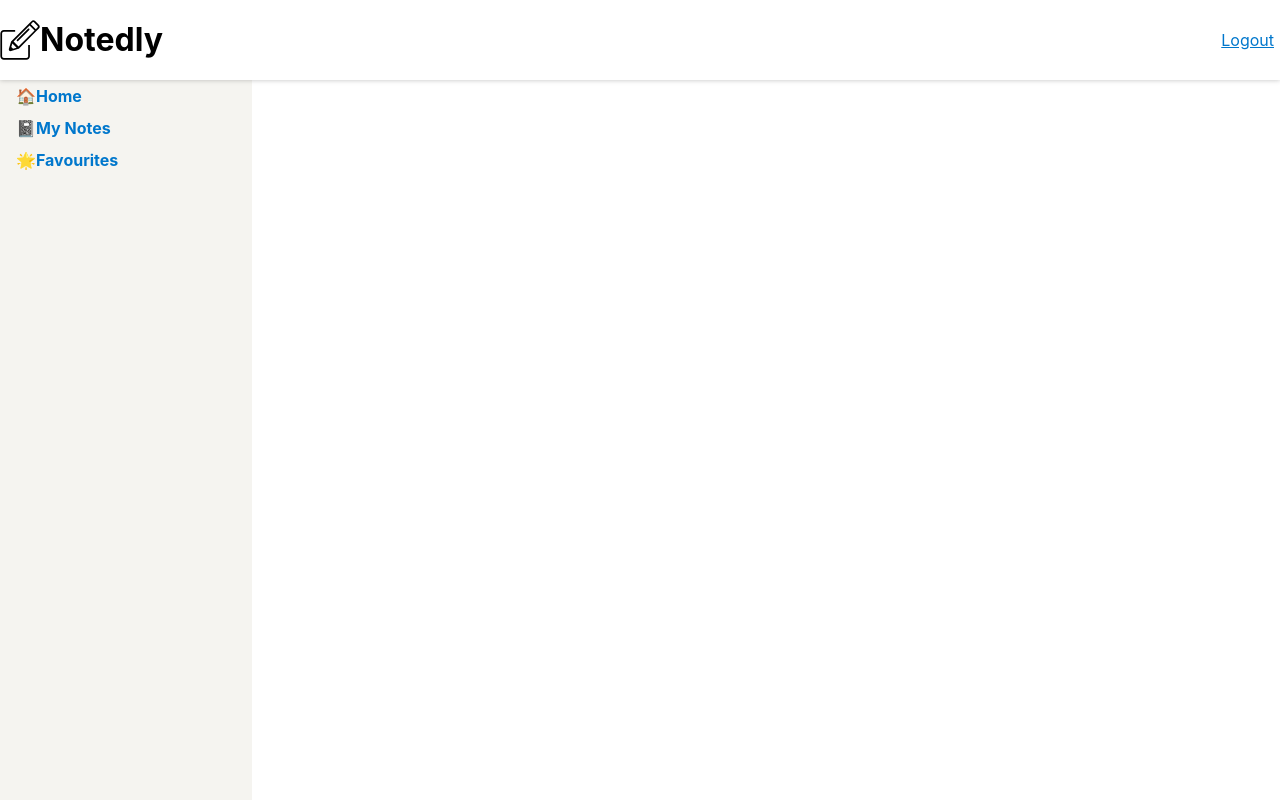
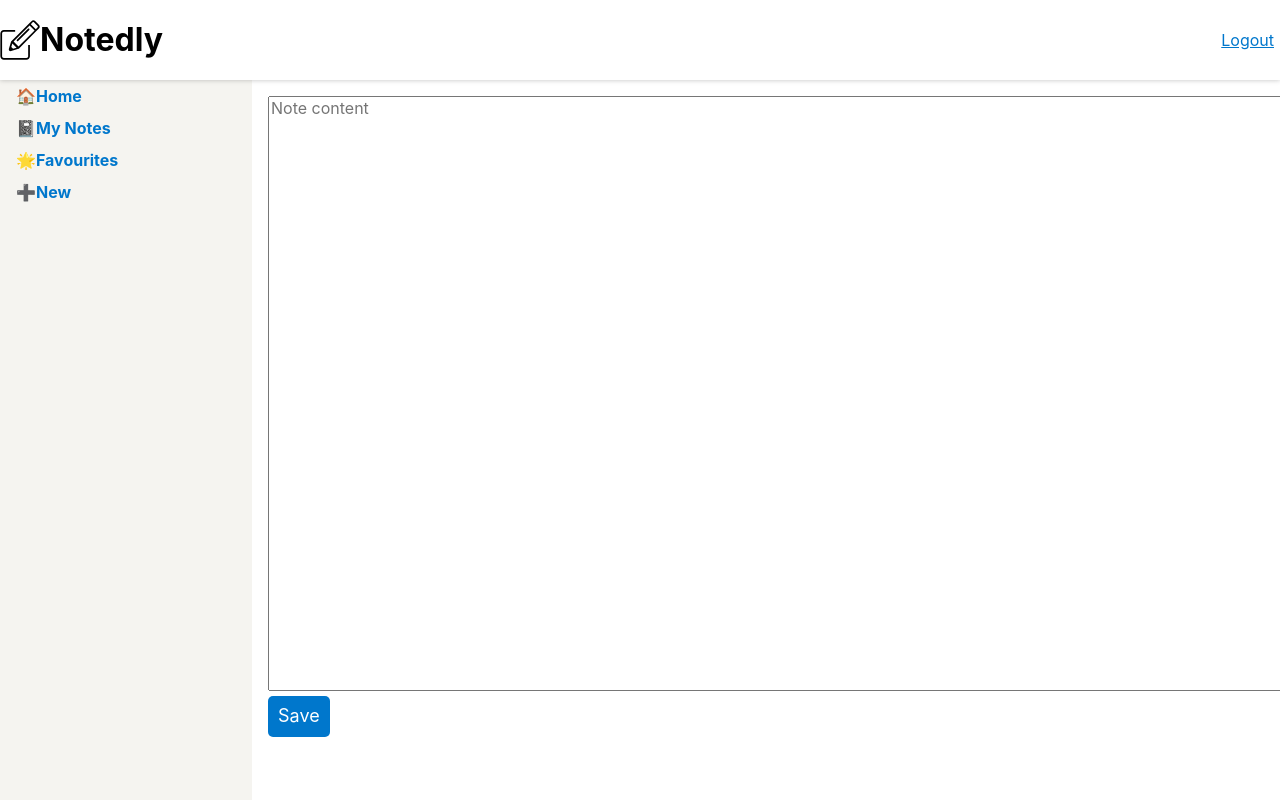
Before and after one commit to Goldenbwuoy/MERN-apollo-graphQL-app, a React (Create React App) app in the folder client/: page /new in a window 1280 px wide. Built offline with nearby package versions, Linux system fonts and the light colour scheme; no server answers; sample sign-in values are in the browser's storage.

Commit message:
setup new note page and the newNote mutation (all queries have been moved into their own file in gql/queries.js)

```diff
--- a/client/src/App.js
+++ b/client/src/App.js
@@ -8,6 +8,7 @@
 import Pages from "./pages";
 import { setContext } from "apollo-link-context";
 import GlobalStyle from "./components/GlobalStyle";
+import { IS_LOGGED_IN } from "./gql/queries";
 
 // configure our API URI and cache
 const uri = process.env.REACT_APP_API_URI;
@@ -37,14 +38,6 @@
 	isLoggedIn: !!localStorage.getItem("token"),
 };
 
-const IS_LOGGED_IN = gql`
-	query WriteStatus {
-		status {
-			isLoggedIn
-		}
-	}
-`;
-
 // write the cache data on initial load
 client.writeQuery({
 	query: IS_LOGGED_IN,
--- a/client/src/components/Layout.js
+++ b/client/src/components/Layout.js
@@ -22,7 +22,7 @@
 	position: fixed;
 	height: calc(100% - 185px);
 	width: 100%;
-	padding: 1em 3em;
+	padding: 2em 3em;
 	overflow-y: scroll;
 	/* apply media query style to screens above 700px*/
 	@media (min-width: 700px) {
--- a/client/src/components/Navigation.js
+++ b/client/src/components/Navigation.js
@@ -66,6 +66,14 @@
 					</span>
 					<Link to="/favourites">Favourites</Link>
 				</li>
+				<li>
+					<Link to="/new">
+						<span aria-hidden="true" role="img">
+							➕
+						</span>
+						New
+					</Link>
+				</li>
 			</NavList>
 		</Nav>
 	);
--- /dev/null
+++ b/client/src/components/NoteForm.js
@@ -0,0 +1,50 @@
+import React, { useState } from "react";
+import styled from "styled-components";
+import Button from "./Button";
+
+const Wrapper = styled.div`
+	height: 100%;
+`;
+
+const Form = styled.form`
+	height: 100%;
+`;
+
+const TextArea = styled.textarea`
+	width: 100%;
+	height: 80%;
+`;
+
+const NoteForm = ({ content, action }) => {
+	const [value, setValue] = useState({ content: content || "" });
+
+	const onChange = (event) => {
+		setValue({ ...value, [event.target.name]: event.target.value });
+	};
+	return (
+		<Wrapper>
+			<Form
+				onSubmit={(e) => {
+					e.preventDefault();
+					action({
+						variables: {
+							...value,
+						},
+					});
+				}}
+			>
+				<TextArea
+					required
+					type="text"
+					name="content"
+					placeholder="Note content"
+					value={value.content}
+					onChange={onChange}
+				/>
+				<Button type="submit">Save</Button>
+			</Form>
+		</Wrapper>
+	);
+};
+
+export default NoteForm;
--- /dev/null
+++ b/client/src/gql/queries.js
@@ -0,0 +1,85 @@
+import { gql } from "@apollo/client";
+
+const GET_NOTES = gql`
+	query NoteFeed($cursor: String) {
+		noteFeed(cursor: $cursor) {
+			cursor
+			hasNextPage
+			notes {
+				id
+				createdAt
+				content
+				favouriteCount
+				author {
+					id
+					username
+					avatar
+				}
+			}
+		}
+	}
+`;
+
+const GET_NOTE = gql`
+	query note($id: ID!) {
+		note(id: $id) {
+			id
+			createdAt
+			content
+			favouriteCount
+			author {
+				username
+				id
+				avatar
+			}
+		}
+	}
+`;
+
+const SIGN_IN_USER = gql`
+	mutation signIn($email: String, $password: String!) {
+		signIn(email: $email, password: $password)
+	}
+`;
+
+const SIGNUP_USER = gql`
+	mutation signUp($email: String!, $username: String!, $password: String!) {
+		signUp(email: $email, username: $username, password: $password)
+	}
+`;
+
+const IS_LOGGED_IN = gql`
+	query WriteStatus {
+		status {
+			isLoggedIn
+		}
+	}
+`;
+
+const NEW_NOTE = gql`
+	mutation newNote($content: String!) {
+		newNote(content: $content) {
+			id
+			content
+			createdAt
+			favouriteCount
+			favouriteBy {
+				id
+				username
+			}
+			author {
+				id
+				username
+			}
+		}
+	}
+`;
+
+export {
+	GET_NOTES,
+	GET_NOTE,
+	SIGN_IN_USER,
+	SIGNUP_USER,
+	IS_LOGGED_IN,
+	NEW_NOTE,
+};
--- a/client/src/pages/index.js
+++ b/client/src/pages/index.js
@@ -9,6 +9,7 @@
 import Layout from "../components/Layout";
 import SignUp from "./signup";
 import SignIn from "./signin";
+import NewNote from "./new";
 
 const IS_LOGGED_IN = gql`
 	query ReadStatus {
@@ -26,6 +27,7 @@
 				<Route exact path="/" component={Home} />
 				<PrivateRoute path="/mynotes" component={MyNotes} />
 				<PrivateRoute path="/favourites" component={Favourites} />
+				<PrivateRoute path="/new" component={NewNote} />
 				<Route path="/note/:id" component={NotePage} />
 				<Route path="/signup" component={SignUp} />
 				<Route path="/signin" component={SignIn} />
--- /dev/null
+++ b/client/src/pages/new.js
@@ -0,0 +1,29 @@
+import { useMutation } from "@apollo/client";
+import React, { useEffect } from "react";
+import NoteForm from "../components/NoteForm";
+import { GET_NOTES, NEW_NOTE } from "../gql/queries";
+
+const NewNote = ({ history }) => {
+	useEffect(() => {
+		document.title = "New Note - Notedly";
+	}, []);
+
+	const [data, { loading, error }] = useMutation(NEW_NOTE, {
+		refetchQueries: [{ query: GET_NOTES }],
+		onCompleted: (data) => {
+			// when completed, redirect the user to the note page
+			history.push(`/note/${data.newNote.id}`);
+		},
+	});
+	return (
+		<>
+			{/* if the data is loading, display a loading message */}
+			{loading && <p>Loading....</p>}
+			{/* if there is an error, display error message */}
+			{error && <p>Error saving the note!!</p>}
+			<NoteForm action={data} />
+		</>
+	);
+};
+
+export default NewNote;
--- a/client/src/pages/note.js
+++ b/client/src/pages/note.js
@@ -1,24 +1,8 @@
 import React from "react";
-import { useQuery, gql } from "@apollo/client";
+import { useQuery } from "@apollo/client";
 
 import Note from "../components/Note";
-
-// the note query which accepts an ID variable
-const GET_NOTE = gql`
-	query note($id: ID!) {
-		note(id: $id) {
-			id
-			createdAt
-			content
-			favouriteCount
-			author {
-				username
-				id
-				avatar
-			}
-		}
-	}
-`;
+import { GET_NOTE } from "../gql/queries";
 
 const NotePage = ({ match }) => {
 	const id = match.params.id;
--- a/client/src/pages/signin.js
+++ b/client/src/pages/signin.js
@@ -1,21 +1,8 @@
 import React, { useEffect } from "react";
-import { gql, useApolloClient, useMutation } from "@apollo/client";
+import { useApolloClient, useMutation } from "@apollo/client";
 
 import UserForm from "../components/UserForm";
-
-const SIGN_IN_USER = gql`
-	mutation signIn($email: String, $password: String!) {
-		signIn(email: $email, password: $password)
-	}
-`;
-
-const IS_LOGGED_IN = gql`
-	query WriteStatus {
-		status {
-			isLoggedIn
-		}
-	}
-`;
+import { IS_LOGGED_IN, SIGN_IN_USER } from "../gql/queries";
 
 const SignIn = ({ history }) => {
 	const client = useApolloClient();
--- a/client/src/pages/signup.js
+++ b/client/src/pages/signup.js
@@ -1,22 +1,8 @@
-import React, { useEffect, useState } from "react";
-import styled from "styled-components";
-import { useMutation, useApolloClient, gql } from "@apollo/client";
+import React, { useEffect } from "react";
+import { useMutation, useApolloClient } from "@apollo/client";
 
 import UserForm from "../components/UserForm";
-
-const SIGNUP_USER = gql`
-	mutation signUp($email: String!, $username: String!, $password: String!) {
-		signUp(email: $email, username: $username, password: $password)
-	}
-`;
-
-const IS_LOGGED_IN = gql`
-	query WriteStatus {
-		status {
-			isLoggedIn
-		}
-	}
-`;
+import { IS_LOGGED_IN, SIGNUP_USER } from "../gql/queries";
 
 const SignUp = ({ history }) => {
 	//Apollo client
```
